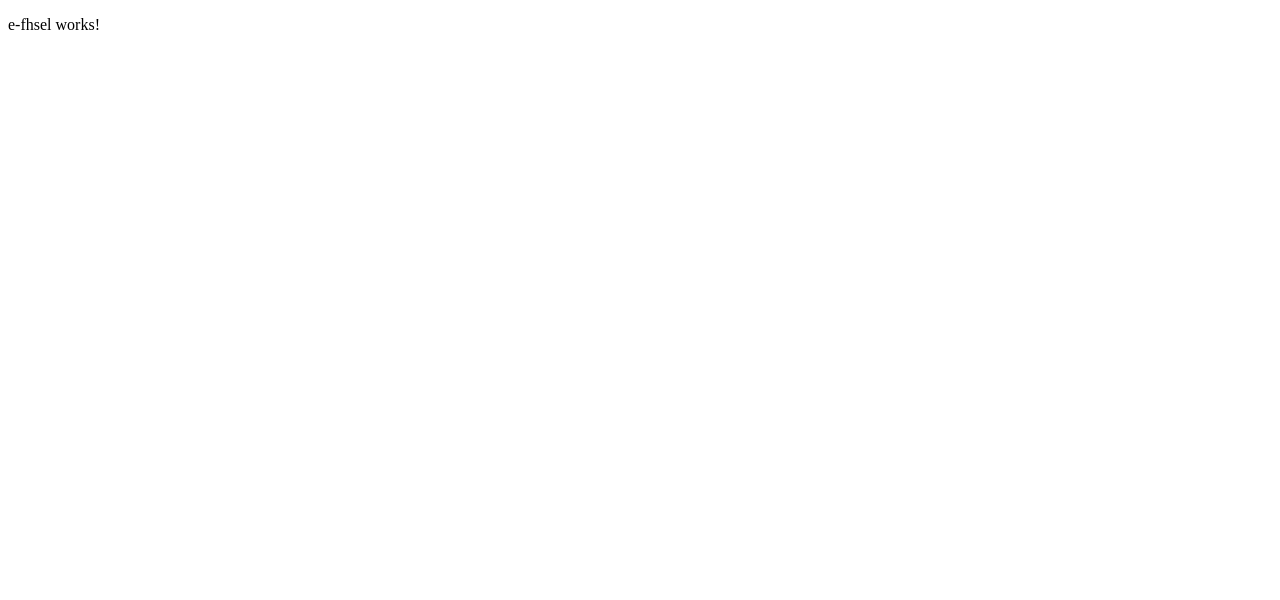
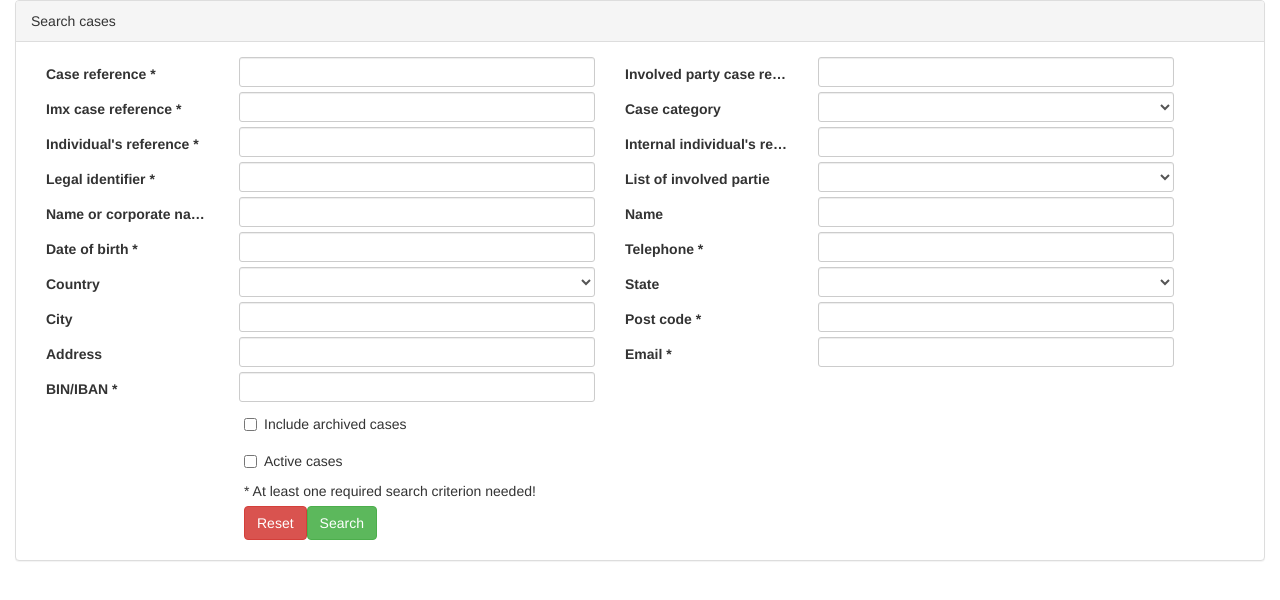
Before and after one commit to maspasov/Authorization-Test-Angular, an Angular app: page /e_fhsel in a window 1280 px wide. Shown: the top 600 px of the page. Built offline with nearby package versions, Linux system fonts and the light colour scheme.

Commit message:
e_fhsel form

```diff
--- a/src/app/app.component.html
+++ b/src/app/app.component.html
@@ -1,3 +1,3 @@
-<div class="container">
+<div class="container col-md-12">
   <router-outlet></router-outlet>
 </div>
--- a/src/app/screens/e-fhsel/e-fhsel.module.ts
+++ b/src/app/screens/e-fhsel/e-fhsel.module.ts
@@ -1,12 +1,14 @@
 import { NgModule } from '@angular/core';
-import { CommonModule } from '@angular/common';
+import {SharedModule} from '../../shared/shared.module';
+import {FormsModule} from '@angular/forms';
 
 import { EFhselRoutingModule } from './e-fhsel-routing.module';
 import { EFhselComponent } from './e-fhsel/e-fhsel.component';
 
 @NgModule({
   imports: [
-    CommonModule,
+    SharedModule,
+    FormsModule,
     EFhselRoutingModule
   ],
   declarations: [EFhselComponent]
--- a/src/app/screens/e-fhsel/e-fhsel/e-fhsel.component.css
+++ b/src/app/screens/e-fhsel/e-fhsel/e-fhsel.component.css
@@ -0,0 +1,13 @@
+.form-horizontal .control-label{
+  text-align:left;
+}
+
+label {
+  white-space: nowrap;
+  overflow: hidden;
+  text-overflow: ellipsis;
+}
+
+.form-group {
+  margin-bottom: 5px;
+}
--- a/src/app/screens/e-fhsel/e-fhsel/e-fhsel.component.html
+++ b/src/app/screens/e-fhsel/e-fhsel/e-fhsel.component.html
@@ -1,3 +1,150 @@
-<p>
-  e-fhsel works!
-</p>
+<div class="panel panel-default">
+  <div class="panel-heading">Search cases</div>
+  <div class="panel-body">
+    <form class="form-horizontal">
+      <div class="form-group col-md-6">
+        <label class="col-sm-4 control-label">Case reference *</label>
+        <div class="col-sm-8">
+          <input type="number" class="form-control input-sm" name="extCaseRef" [(ngModel)]="searchForm.extCaseRef">
+        </div>
+      </div>
+      <div class="form-group col-md-6">
+        <label class="col-sm-4 control-label">Involved party case reference *</label>
+        <div class="col-sm-8">
+          <input type="password" class="form-control input-sm" name="clientCaseRef" [(ngModel)]="searchForm.clientCaseRef">
+        </div>
+      </div>
+      <div class="form-group col-md-6">
+        <label class="col-sm-4 control-label">Imx case reference *</label>
+        <div class="col-sm-8">
+          <input type="email" class="form-control input-sm" name="caseRef" [(ngModel)]="searchForm.caseRef">
+        </div>
+      </div>
+      <div class="form-group col-md-6">
+        <label class="col-sm-4 control-label">Case category</label>
+        <div class="col-sm-8">
+          <select  class="form-control input-sm" name="caseCateg" [(ngModel)]="searchForm.caseCateg"></select>
+        </div>
+      </div>
+      <div class="form-group col-md-6">
+        <label class="col-sm-4 control-label">Individual's reference *</label>
+        <div class="col-sm-8">
+          <input type="email" class="form-control input-sm" name="extIndividualRef" [(ngModel)]="searchForm.extIndividualRef">
+        </div>
+      </div>
+      <div class="form-group col-md-6">
+        <label class="col-sm-4 control-label">Internal individual's reference *</label>
+        <div class="col-sm-8">
+          <input type="password" class="form-control input-sm" name="individualRef" [(ngModel)]="searchForm.individualRef">
+        </div>
+      </div>
+      <div class="form-group col-md-6">
+        <label class="col-sm-4 control-label">Legal identifier *</label>
+        <div class="col-sm-8">
+          <input type="email" class="form-control input-sm" name="legalId" [(ngModel)]="searchForm.legalId">
+        </div>
+      </div>
+      <div class="form-group col-md-6">
+        <label class="col-sm-4 control-label">List of involved partie</label>
+        <div class="col-sm-8">
+          <select class="form-control input-sm" name="prtyType" [(ngModel)]="searchForm.prtyType"></select>
+        </div>
+      </div>
+      <div class="form-group col-md-6">
+        <label class="col-sm-4 control-label">Name or corporate name *</label>
+        <div class="col-sm-8">
+          <input type="email" class="form-control input-sm" name="name" [(ngModel)]="searchForm.name">
+        </div>
+      </div>
+      <div class="form-group col-md-6">
+        <label class="col-sm-4 control-label">Name</label>
+        <div class="col-sm-8">
+          <input type="password" class="form-control input-sm" name="firstName" [(ngModel)]="searchForm.firstName">
+        </div>
+      </div>
+      <div class="form-group col-md-6">
+        <label class="col-sm-4 control-label">Date of birth *</label>
+        <div class="col-sm-8">
+          <input type="email" class="form-control input-sm" name="birthDate" [(ngModel)]="searchForm.birthDate">
+        </div>
+      </div>
+      <div class="form-group col-md-6">
+        <label class="col-sm-4 control-label">Telephone *</label>
+        <div class="col-sm-8">
+          <input type="password" class="form-control input-sm" name="phone" [(ngModel)]="searchForm.phone">
+        </div>
+      </div>
+      <div class="form-group col-md-6">
+        <label class="col-sm-4 control-label">Country</label>
+        <div class="col-sm-8">
+          <select class="form-control input-sm" name="country" [(ngModel)]="searchForm.country"></select>
+        </div>
+      </div>
+      <div class="form-group col-md-6">
+        <label class="col-sm-4 control-label">State</label>
+        <div class="col-sm-8">
+          <select class="form-control input-sm" name="state" [(ngModel)]="searchForm.state"></select>
+        </div>
+      </div>
+      <div class="form-group col-md-6">
+        <label class="col-sm-4 control-label">City</label>
+        <div class="col-sm-8">
+          <input type="email" class="form-control input-sm" name="city" [(ngModel)]="searchForm.city">
+        </div>
+      </div>
+      <div class="form-group col-md-6">
+        <label class="col-sm-4 control-label">Post code *</label>
+        <div class="col-sm-8">
+          <input type="password" class="form-control input-sm" name="postCode" [(ngModel)]="searchForm.postCode">
+        </div>
+      </div>
+      <div class="form-group col-md-6">
+        <label class="col-sm-4 control-label">Address</label>
+        <div class="col-sm-8">
+          <input type="email" class="form-control input-sm" name="address" [(ngModel)]="searchForm.address">
+        </div>
+      </div>
+      <div class="form-group col-md-6">
+        <label class="col-sm-4 control-label">Email *</label>
+        <div class="col-sm-8">
+          <input type="password" class="form-control input-sm" name="email" [(ngModel)]="searchForm.email">
+        </div>
+      </div>
+      <div class="form-group col-md-6">
+        <label class="col-sm-4 control-label">BIN/IBAN *</label>
+        <div class="col-sm-8">
+          <input type="email" class="form-control input-sm" name="bankAccNum" [(ngModel)]="searchForm.bankAccNum">
+        </div>
+      </div>
+      <div class="form-group col-md-12">
+        <div class="col-sm-offset-2 col-sm-10">
+          <div class="checkbox">
+            <label>
+              <input type="checkbox" name="searchArchived" [(ngModel)]="searchForm.searchArchived"> Include archived cases
+            </label>
+          </div>
+        </div>
+      </div>
+      <div class="form-group col-md-12">
+        <div class="col-sm-offset-2 col-sm-10">
+          <div class="checkbox">
+            <label>
+              <input type="checkbox" name="active" [(ngModel)]="searchForm.active"> Active cases
+            </label>
+          </div>
+        </div>
+      </div>
+      <div class="form-group col-md-12">
+        <div class="col-sm-offset-2 col-sm-10">
+          * At least one required search criterion needed!
+        </div>
+      </div>
+      <div class="form-group col-md-12">
+        <div class="col-sm-offset-2 col-sm-10">
+          <button type="submit" class="btn btn-danger">Reset</button>
+          <button type="submit" class="btn btn-success" (click)="doSearch()">Search</button>
+        </div>
+      </div>
+    </form>
+  </div>
+</div>
--- a/src/app/screens/e-fhsel/e-fhsel/e-fhsel.component.ts
+++ b/src/app/screens/e-fhsel/e-fhsel/e-fhsel.component.ts
@@ -1,4 +1,4 @@
-import { Component, OnInit } from '@angular/core';
+import {Component, OnInit} from '@angular/core';
 
 @Component({
   selector: 'imx-e-fhsel',
@@ -6,10 +6,15 @@ import { Component, OnInit } from '@angular/core';
   styleUrls: ['./e-fhsel.component.css']
 })
 export class EFhselComponent implements OnInit {
+  searchForm = {};
 
-  constructor() { }
+  constructor() {
+  }
 
   ngOnInit() {
   }
 
+  doSearch() {
+    console.log(this.searchForm);
+  }
 }
--- a/src/index.html
+++ b/src/index.html
@@ -7,6 +7,7 @@
 
   <meta name="viewport" content="width=device-width, initial-scale=1">
   <link rel="icon" type="image/x-icon" href="favicon.ico">
+  <link rel="stylesheet" href="https://maxcdn.bootstrapcdn.com/bootstrap/3.3.7/css/bootstrap.min.css" integrity="sha384-BVYiiSIFeK1dGmJRAkycuHAHRg32OmUcww7on3RYdg4Va+PmSTsz/K68vbdEjh4u" crossorigin="anonymous">
 </head>
 <body>
   <imx-root>Loading...</imx-root>
```
